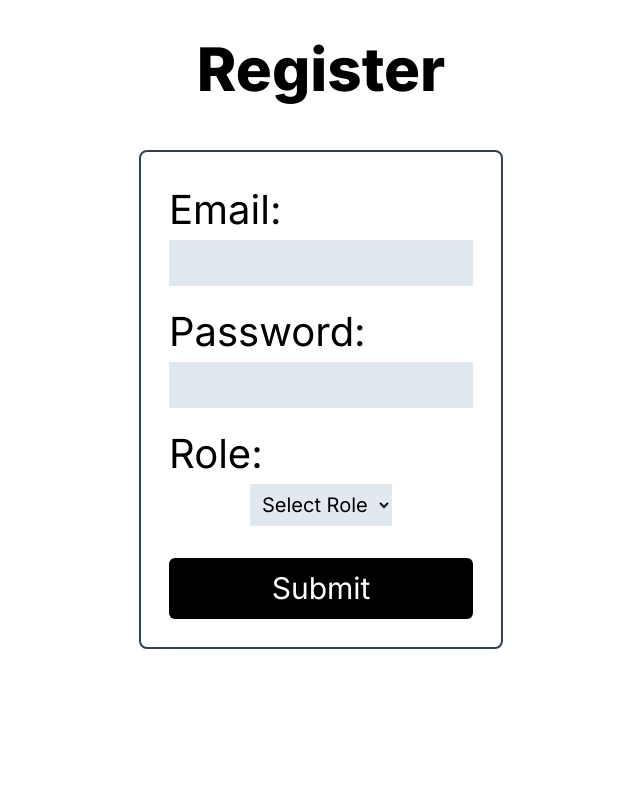
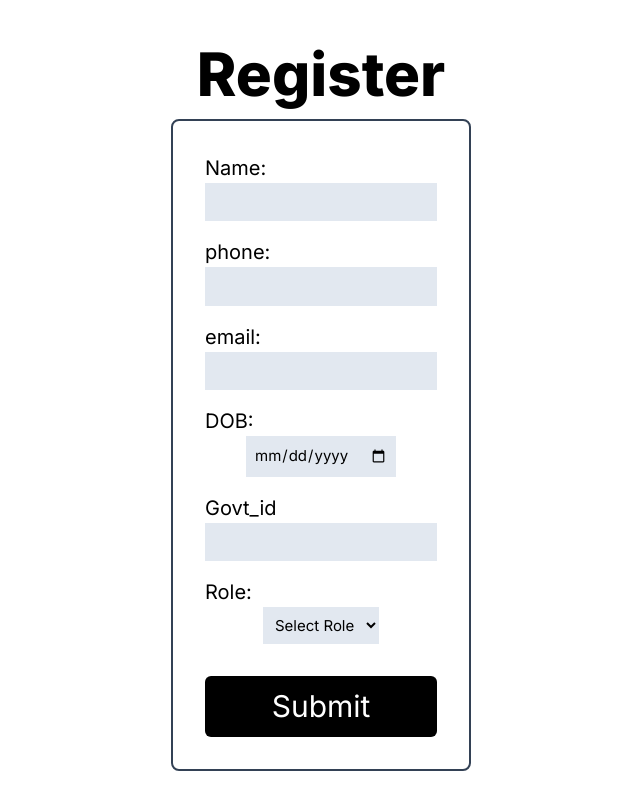
Before and after one commit to techypants/SE-hackathon, a Next.js app: page /signup in a window 1280 px wide. Shown: the whole page, without its empty margins (319-959 px from the left). Built offline with nearby package versions, Linux system fonts and the light colour scheme.

Commit message:
adding auth

```diff
--- a/app/components/issues.js
+++ b/app/components/issues.js
@@ -1,4 +1,4 @@
-"use client"; // This is a client component 👈🏽
+"use client";
 import React, { useState, useEffect } from "react";
 import "./issues.css"; // Import external CSS file
 
@@ -7,7 +7,8 @@ export default function IssueComp({ machineId, machineName, issue}) {
   const [startTime, setStartTime] = useState(null);
   const [endTime, setEndTime] = useState(null);
   const [isCompleted, setIsCompleted] = useState(false);
-  const [isClick, setIsClick] = useState(false);
+	const [isClick, setIsClick] = useState(false);
+
   useEffect(() => {
     let interval;
     if (startTime && !endTime) {
--- a/app/signup/page.js
+++ b/app/signup/page.js
@@ -1,4 +1,4 @@
-"use client"
+"use client";
 import connectMongoDB from "../../libs/mongodb";
 import React, { useState } from "react";
 
@@ -6,14 +6,18 @@ const Signup = ({ onLogin }) => {
   const [logins, setLogins] = useState({
     email: "",
     password: "",
-    role: "", // Initialize role state
+    role: "",
+    name: "",
+    phone: "",
+    govtid: "",
+    dob: "",
   });
 
-  connectMongoDB();
+  /* connectMongoDB(); */
 
   const handleSubmit = (e) => {
     e.preventDefault();
-    console.log(logins.email, logins.password, logins.role); // Access email, password, and role from logins state
+    console.log(logins.email, logins.password, logins.role)  // Access email, password, and role from logins state
   };
 
   const handleChange = (e) => {
@@ -22,41 +26,74 @@ const Signup = ({ onLogin }) => {
   };
 
   return (
-    <div className="bg-white absolute text-[30px] text-black w-[100vw] h-[100vh] flex justify-center items-center flex-col">
-      <h2 className="font-extrabold text-[60px] mt-[-10%]">Register</h2>
+    <div className="bg-white absolute text-[20px] text-black w-[100vw] h-[100vh] flex justify-center items-center flex-col">
+      <h2 className="font-extrabold text-[60px]">Register</h2>
       <form
         onSubmit={handleSubmit}
-        className="border-2 border-slate-700 rounded-lg p-7 gap-4 flex flex-col mt-9"
+        className="border-2 border-slate-700 rounded-lg gap-4 flex flex-col p-8"
       >
         <div className="flex flex-col">
-          <label className="text-[40px]">Email:</label>
+          <label className="text-[20px]">Name:</label>
           <input
-            type="email"
-            name="email"
-            value={logins.email}
-            className="m-auto bg-slate-200 text-[20px] p-2"
+            type="text"
+            name="name"
+            value={logins.name}
+            className="m-auto bg-slate-200 text-[15px] p-2"
             onChange={handleChange} // Use handleChange function to update the state
             required
           />
         </div>
         <div className="flex flex-col">
-          <label className="text-[40px]">Password:</label>
+          <label className="text-[20px]">phone:</label>
           <input
-            type="password"
-            name="password"
-            value={logins.password}
-            className="m-auto bg-slate-200 text-[20px] p-2"
+            type="number"
+            name="phone"
+            value={logins.phone}
+            className="m-auto bg-slate-200 text-[15px] p-2"
             onChange={handleChange} // Use handleChange function to update the state
             required
           />
         </div>
         <div className="flex flex-col">
-          <label className="text-[40px]">Role:</label>
+          <label className="text-[20px]">email:</label>
+          <input
+            type="email"
+            name="email"
+            value={logins.email}
+            className="m-auto bg-slate-200 text-[15px] p-2"
+            onChange={handleChange} // Use handleChange function to update the state
+            required
+          />
+        </div>
+        <div className="flex flex-col">
+          <label className="text-[20px]">DOB:</label>
+          <input
+            type="date"
+            name="DOB"
+            value={logins.dob}
+            className="m-auto bg-slate-200 text-[15px] p-2"
+            onChange={handleChange} // Use handleChange function to update the state
+            required
+          />
+        </div>
+        <div className="flex flex-col">
+          <label className="text-[20px]">Govt_id</label>
+          <input
+            type="text"
+            name="govt_id"
+            value={logins.govtid}
+            className="m-auto bg-slate-200 text-[15px] p-2"
+            onChange={handleChange} // Use handleChange function to update the state
+            required
+          />
+        </div>
+        <div className="flex flex-col">
+          <label className="text-[20px]">Role:</label>
           <select
             name="role"
             value={logins.role}
             onChange={handleChange} // Use handleChange function to update the state
-            className="m-auto bg-slate-200 text-[20px] p-2"
+            className="m-auto bg-slate-200 text-[15px] p-2"
             required
           >
             <option value="">Select Role</option>
```
